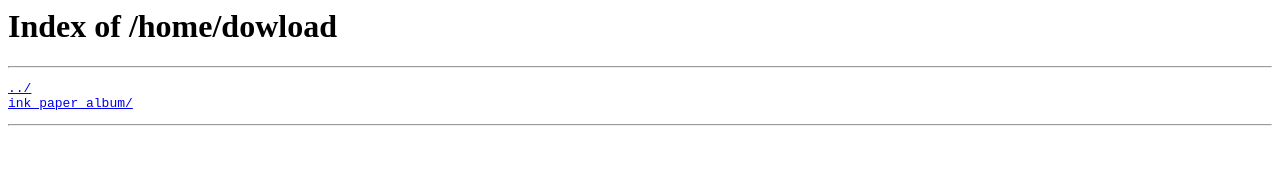
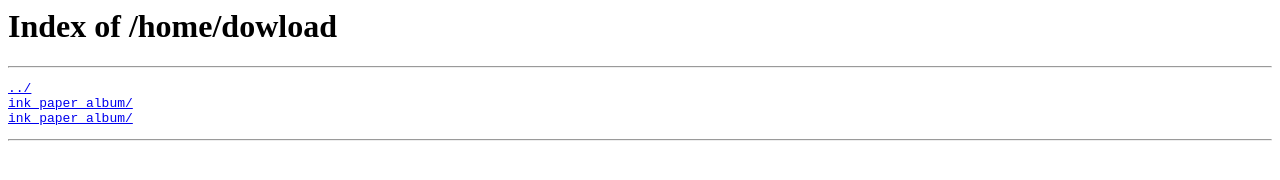
Before and after one commit to Zhgma/Zhgma.github.io, a plain HTML site: page download/index.html in a window 1280 px wide. Drawn offline with Linux system fonts and the light colour scheme.

Commit message:
test push

```diff
--- a/download/index.html
+++ b/download/index.html
@@ -10,6 +10,7 @@
     <pre>
 <a href="../index.html">../</a>
 <a href="ink_paper_album/index.html">ink paper album/</a>
+<a href="ink_paper_album/index.html">ink paper album/</a>
 </pre>
     <hr>
 </body>
```
